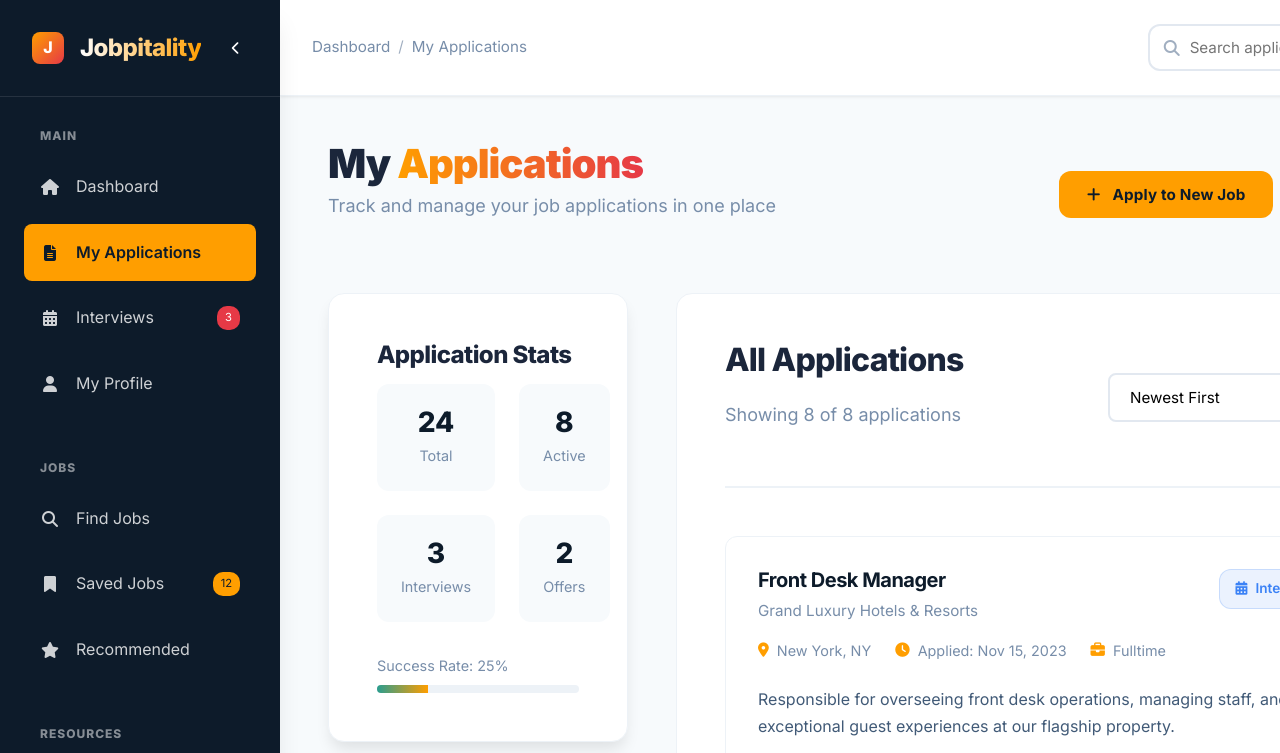
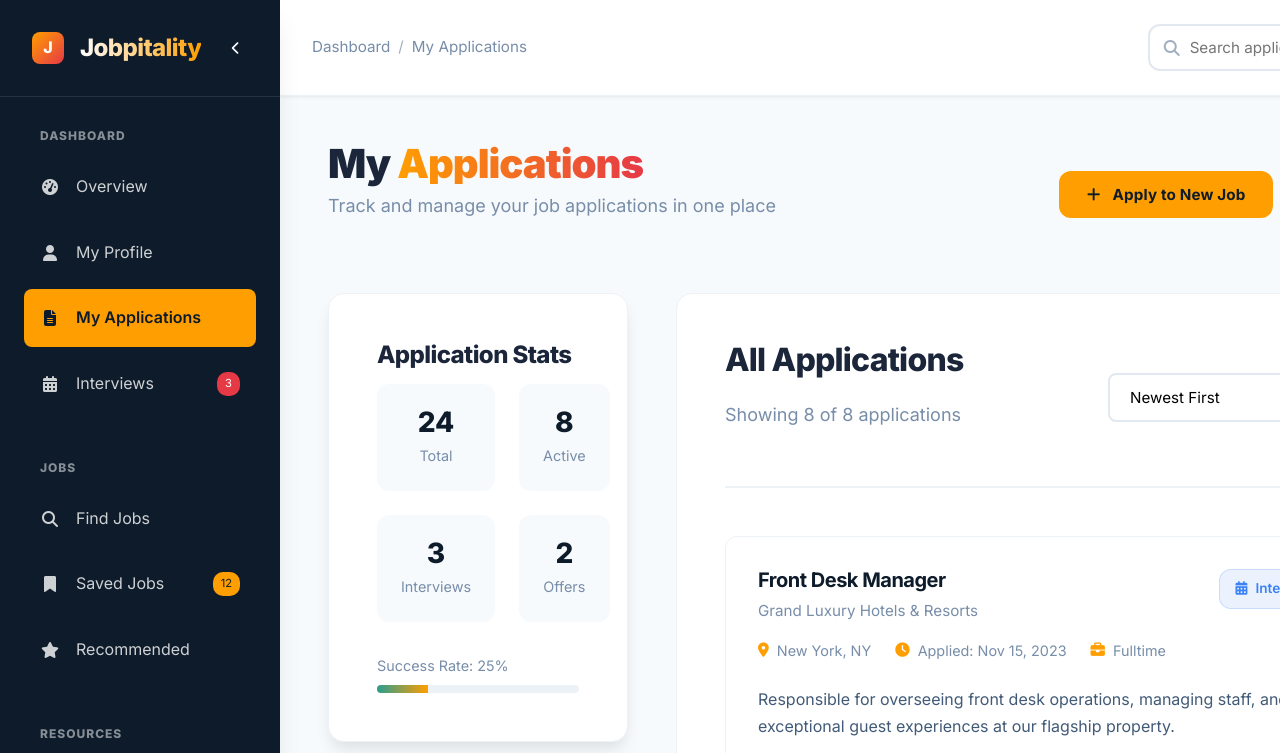
Before and after one commit to oborimusa/Jobpitality, a plain HTML site: page candidate-dashboard/applications.html in a window 1280 px wide. Shown: the top 753 px of the page. Drawn offline with Linux system fonts and the light colour scheme.

Commit message:
updated my html code

```diff
--- a/candidate-dashboard/applications.html
+++ b/candidate-dashboard/applications.html
@@ -1498,15 +1498,22 @@
             </div>
 
             <!-- Sidebar Navigation -->
-            <nav class="sidebar-nav">
-                <!-- Main Navigation -->
+
+            <nav class="sidebar-nav" aria-label="Main navigation">
+                <!-- Dashboard Section -->
                 <div class="nav-section">
-                    <h4 class="nav-section-title">Main</h4>
+                    <h3 class="nav-section-title">Dashboard</h3>
                     <ul class="nav-links">
                         <li class="nav-item">
                             <a href="/candidate-dashboard/index.html" class="nav-link">
-                                <i class="fas fa-home"></i>
-                                <span>Dashboard</span>
+                                <i class="fas fa-tachometer-alt"></i>
+                                <span>Overview</span>
+                            </a>
+                        </li>
+                         <li class="nav-item">
+                            <a href="/candidate-dashboard/profile.html" class="nav-link">
+                                <i class="fas fa-user"></i>
+                                <span>My Profile</span>
                             </a>
                         </li>
                         <li class="nav-item">
@@ -1522,12 +1529,7 @@
                                 <span class="badge" style="background: var(--color-emergency); color: white; font-size: 0.7rem; padding: 0.2rem 0.5rem; border-radius: 10px; margin-left: auto;">3</span>
                             </a>
                         </li>
-                        <li class="nav-item">
-                            <a href="/candidate-dashboard/profile.html" class="nav-link">
-                                <i class="fas fa-user"></i>
-                                <span>My Profile</span>
-                            </a>
-                        </li>
+
                     </ul>
                 </div>
 
```
Also changed, not shown: candidate-dashboard/index.html (+7 -0 lines), candidate-dashboard/interviews.html (+7 -6 lines), candidate-dashboard/profile.html (+8 -0 lines).
